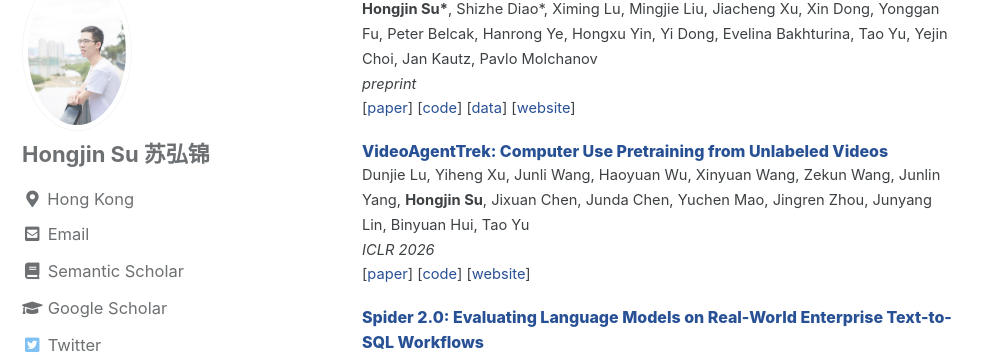
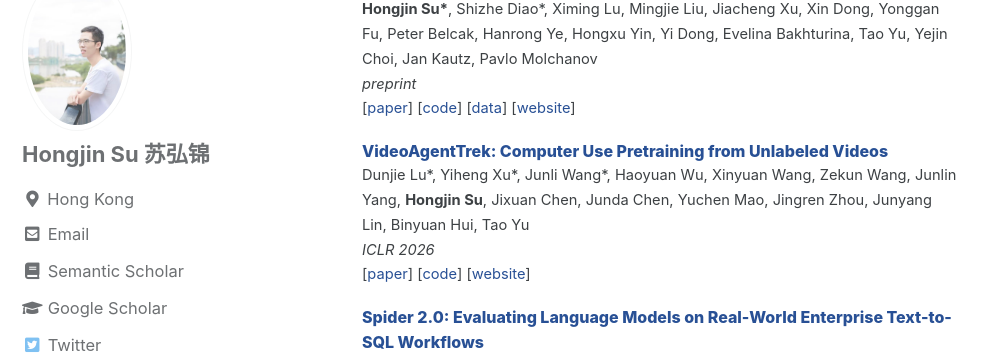
Before and after one commit to hongjin-su/hongjin-su.github.io, a Jekyll site: the page built from index.html, in a window 1280 px wide and 900 px high, scrolled down 335 px. Shown: the part 94-451 px from the top of the window, without its empty margins (0-999 px from the left). Built offline with Jekyll 4.4.1, drawn with Linux system fonts in a browser that asks for light colours; cached includes are drawn as plain includes; the list of posts is cut into pages by our own code.

Commit message:
Update home.html

```diff
--- a/_layouts/home.html
+++ b/_layouts/home.html
@@ -81,7 +81,7 @@
 <p class="small">
     <span style="font-weight:800"> <a href="https://arxiv.org/abs/2510.19488"
             style="font-size: 12pt; color: #285095; text-decoration: none"> VideoAgentTrek: Computer Use Pretraining from Unlabeled Videos </a> <br> </span>
-    <span style="line-height:170%"> Dunjie Lu, Yiheng Xu, Junli Wang, Haoyuan Wu, Xinyuan Wang, Zekun Wang, Junlin Yang, <b>Hongjin Su</b>, Jixuan Chen, Junda Chen, Yuchen Mao, Jingren Zhou, Junyang Lin, Binyuan Hui, Tao Yu
+    <span style="line-height:170%"> Dunjie Lu*, Yiheng Xu*, Junli Wang*, Haoyuan Wu, Xinyuan Wang, Zekun Wang, Junlin Yang, <b>Hongjin Su</b>, Jixuan Chen, Junda Chen, Yuchen Mao, Jingren Zhou, Junyang Lin, Binyuan Hui, Tao Yu
  </span>
     <br>
     <span style="line-height:170%"> <i>ICLR 2026</i> </span>
```
